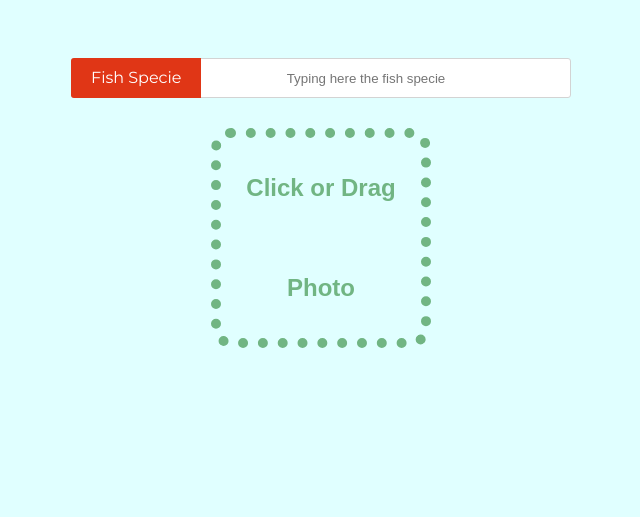
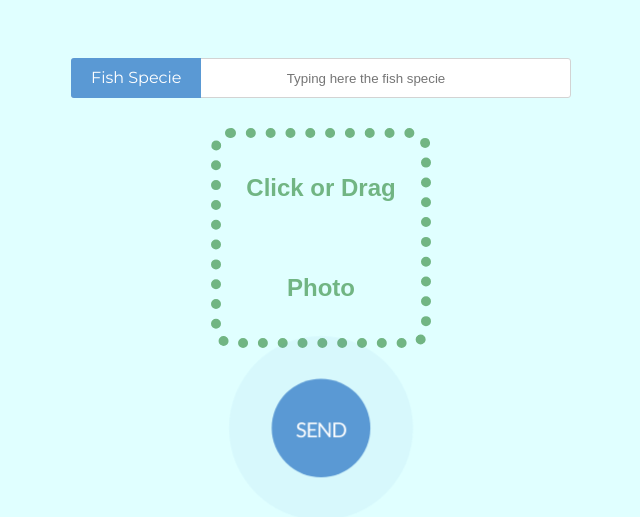
Before and after one commit to nicolalandro/python_lite_heroku_server, a Flask app: page /add_supervisioned_data in a window 1280 px wide. Shown: the top 517 px of the page, without its empty margins (319-959 px from the left). Run offline with Flask 2, Linux system fonts and the light colour scheme.

Commit message:
Aggiunto bottone send

```diff
--- a/static/css/image_load.css
+++ b/static/css/image_load.css
@@ -93,7 +93,7 @@ body {
   color: white;
   border-radius: 3px 0 0 3px;
   padding: 0 20px;
-  background: #E03616;
+  background:  #5a99d4;
   -webkit-transform: translateZ(0) translateX(0);
           transform: translateZ(0) translateX(0);
   -webkit-transition: all 0.3s ease-in;
@@ -133,3 +133,65 @@ body {
 :-ms-input-placeholder {
    text-align: center;
 }
+
+
+.container {
+  width: 200px;
+  height: 100%;
+   margin: 50px auto;
+  -webkit-perspective: 1000;
+  -webkit-backface-visibility: hidden;
+}
+
+.pulse-button {
+  position: relative;
+  top: 50%;
+  left: 50%;
+  margin-left: -50px;
+  margin-top: -50px;
+  display: block;
+  width: 100px;
+  height: 100px;
+  font-size: 1.3em;
+  font-weight: light;
+  font-family: 'Trebuchet MS', sans-serif;
+  text-transform: uppercase;
+  text-align: center;
+  line-height: 100px;
+  letter-spacing: -1px;
+  color: white;
+  border: none;
+  border-radius: 50%;
+  background: #5a99d4;
+  cursor: pointer;
+  box-shadow: 0 0 0 0 rgba(90, 153, 212, 0.5);
+  -webkit-animation: pulse 1.5s infinite;
+  outline: none;
+}
+
+.pulse-button:hover {
+  -webkit-animation: none;
+}
+
+@-webkit-keyframes pulse {
+  0% {
+    -moz-transform: scale(0.9);
+    -ms-transform: scale(0.9);
+    -webkit-transform: scale(0.9);
+    transform: scale(0.9);
+  }
+  70% {
+    -moz-transform: scale(1);
+    -ms-transform: scale(1);
+    -webkit-transform: scale(1);
+    transform: scale(1);
+    box-shadow: 0 0 0 50px rgba(90, 153, 212, 0);
+  }
+  100% {
+    -moz-transform: scale(0.9);
+    -ms-transform: scale(0.9);
+    -webkit-transform: scale(0.9);
+    transform: scale(0.9);
+    box-shadow: 0 0 0 0 rgba(90, 153, 212, 0);
+  }
+}
--- a/templates/load_image.html
+++ b/templates/load_image.html
@@ -16,7 +16,9 @@
     <div>Click or Drag Photo</div>
     <input type="file" accept="image/png"/>
 </div>
-
+<div class='container'>
+  <button class='pulse-button'>Send</button>
+</div>
 <script type="text/javascript" src="{{ url_for('static', filename='js/jquery.min.js') }}"></script>
 <script type="text/javascript" src="{{ url_for('static', filename='js/image_load.js') }}"></script>
 </body>
```
